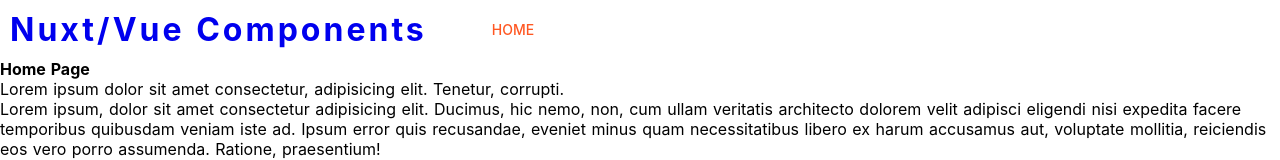
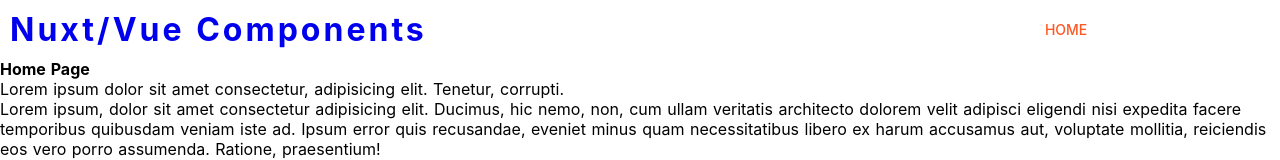
Before and after one commit to anujdatar/nuxt-components, a Nuxt app: page / in a window 1280 px wide. Shown: the top 160 px of the page. Built offline with nearby package versions, Linux system fonts and the light colour scheme.

Commit message:
added boolean-classes for 'd-navbar' component and js for the elevate-on-scroll effect

```diff
--- a/components/dNavbar.vue
+++ b/components/dNavbar.vue
@@ -1,5 +1,5 @@
 <template>
-  <nav>
+  <nav :class="classes">
     <div class="brand">
       <nuxt-link to="/">
         {{ appTitle }}
@@ -32,6 +32,38 @@
     appTitle: {
       type: String,
       required: true
+    },
+    elevateOnScroll: {
+      type: Boolean,
+      required: false
+    },
+    right: {
+      type: Boolean,
+      required: false
+    }
+  },
+  computed: {
+    classes () {
+      return {
+        'elevate-on-scroll': this.elevateOnScroll,
+        right: this.right
+      }
+    }
+  },
+  mounted () {
+    window.addEventListener('scroll', this.onScroll)
+  },
+  beforeDestroy () {
+    window.removeEventListener('scroll', this.onScroll)
+  },
+  methods: {
+    onScroll (e) {
+      const myNav = window.document.querySelector('nav')
+      if (window.pageYOffset > 0) {
+        myNav.classList.add('is-scrolled')
+      } else {
+        myNav.classList.remove('is-scrolled')
+      }
     }
   }
 }
```
